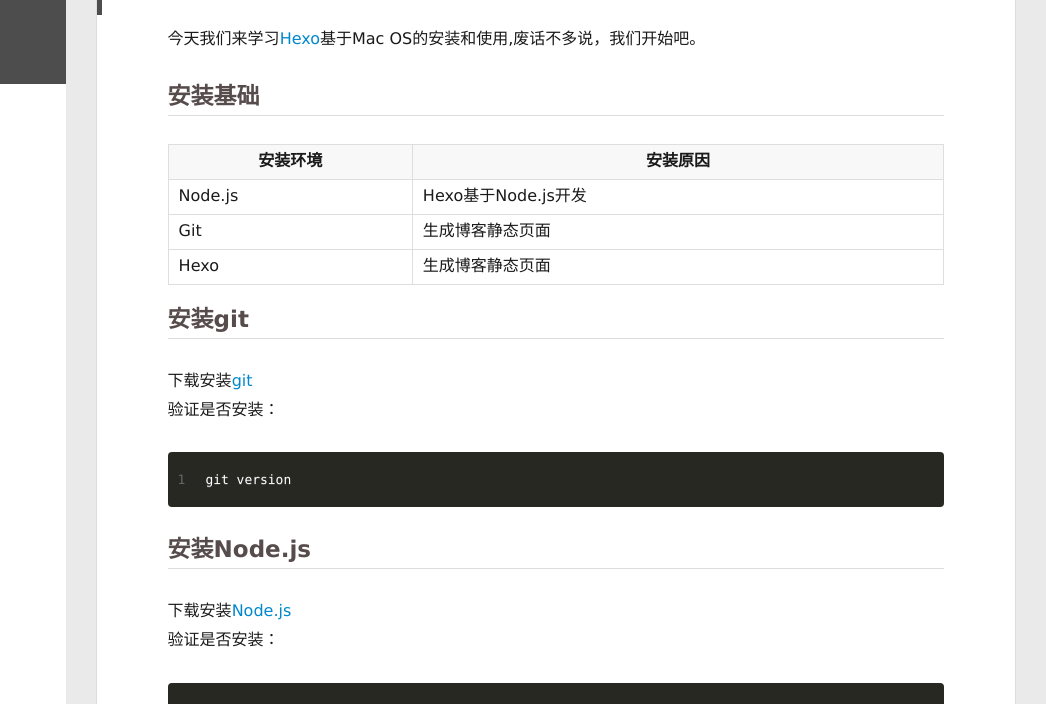
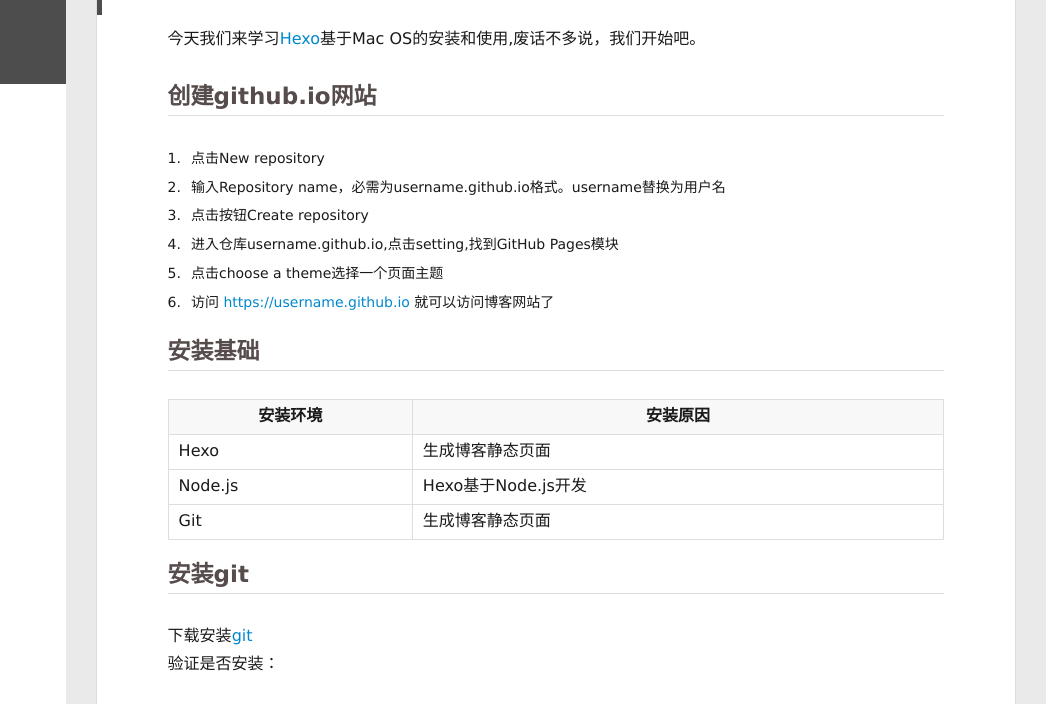
Before and after one commit to meirongna/meirongna.github.io, a plain HTML site: page 2019/03/11/Hexo部署github博客/index.html in a window 1280 px wide. Shown: the part 96-800 px from the top of the page, 234-1280 px from the left. Drawn offline with Linux system fonts and the light colour scheme; no server answers.

Commit message:
Site updated: 2019-03-11 20:56:51

```diff
--- a/2019/03/11/Hexo部署github博客/index.html
+++ b/2019/03/11/Hexo部署github博客/index.html
@@ -8,17 +8,17 @@
   <link rel="dns-prefetch" href="http://yoursite.com">
   <title>Hexo部署github博客 | Rongna Mei</title>
   <meta name="viewport" content="width=device-width, initial-scale=1, maximum-scale=1">
-  <meta name="description" content="今天我们来学习Hexo基于Mac OS的安装和使用,废话不多说，我们开始吧。 安装基础   安装环境 安装原因      Node.js Hexo基于Node.js开发    Git 生成博客静态页面    Hexo 生成博客静态页面     安装git下载安装git验证是否安装：1git version 安装Node.js下载安装Node.js验证是否安装：1node -v 安装Hexo安装命令">
+  <meta name="description" content="今天我们来学习Hexo基于Mac OS的安装和使用,废话不多说，我们开始吧。 创建github.io网站 点击New repository 输入Repository name，必需为username.github.io格式。username替换为用户名 点击按钮Create repository 进入仓库username.github.io,点击setting,找到GitHub Pages模块 点">
 <meta property="og:type" content="article">
 <meta property="og:title" content="Hexo部署github博客">
 <meta property="og:url" content="http://yoursite.com/2019/03/11/Hexo部署github博客/index.html">
 <meta property="og:site_name" content="Rongna Mei">
-<meta property="og:description" content="今天我们来学习Hexo基于Mac OS的安装和使用,废话不多说，我们开始吧。 安装基础   安装环境 安装原因      Node.js Hexo基于Node.js开发    Git 生成博客静态页面    Hexo 生成博客静态页面     安装git下载安装git验证是否安装：1git version 安装Node.js下载安装Node.js验证是否安装：1node -v 安装Hexo安装命令">
+<meta property="og:description" content="今天我们来学习Hexo基于Mac OS的安装和使用,废话不多说，我们开始吧。 创建github.io网站 点击New repository 输入Repository name，必需为username.github.io格式。username替换为用户名 点击按钮Create repository 进入仓库username.github.io,点击setting,找到GitHub Pages模块 点">
 <meta property="og:locale" content="default">
-<meta property="og:updated_time" content="2019-03-11T12:41:11.131Z">
+<meta property="og:updated_time" content="2019-03-11T12:52:11.239Z">
 <meta name="twitter:card" content="summary">
 <meta name="twitter:title" content="Hexo部署github博客">
-<meta name="twitter:description" content="今天我们来学习Hexo基于Mac OS的安装和使用,废话不多说，我们开始吧。 安装基础   安装环境 安装原因      Node.js Hexo基于Node.js开发    Git 生成博客静态页面    Hexo 生成博客静态页面     安装git下载安装git验证是否安装：1git version 安装Node.js下载安装Node.js验证是否安装：1node -v 安装Hexo安装命令">
+<meta name="twitter:description" content="今天我们来学习Hexo基于Mac OS的安装和使用,废话不多说，我们开始吧。 创建github.io网站 点击New repository 输入Repository name，必需为username.github.io格式。username替换为用户名 点击按钮Create repository 进入仓库username.github.io,点击setting,找到GitHub Pages模块 点">
 
     <link rel="alternative" href="/atom.xml" title="Rongna Mei" type="application/atom+xml">
 
@@ -59,7 +59,7 @@
 
 				<li><a href="/">主页</a></li>
 
-				<li><a href="/tags/随笔/">随笔</a></li>
+				<li><a href="/https:/meirongna.github.io">随笔</a></li>
 
 			</ul>
 		</nav>
@@ -139,7 +139,7 @@
 
 					<li style="width: 50%"><a href="/">主页</a></li>
 
-					<li style="width: 50%"><a href="/tags/随笔/">随笔</a></li>
+					<li style="width: 50%"><a href="/https:/meirongna.github.io">随笔</a></li>
 
 				</ul>
 			</nav>
@@ -175,6 +175,14 @@
     <div class="article-entry" itemprop="articleBody">
 
         <p>今天我们来学习<a href="https://hexo.io/" target="_blank" rel="noopener">Hexo</a>基于Mac OS的安装和使用,废话不多说，我们开始吧。</p>
+<h2 id="创建github-io网站"><a href="#创建github-io网站" class="headerlink" title="创建github.io网站"></a>创建github.io网站</h2><ol>
+<li>点击New repository</li>
+<li>输入Repository name，必需为username.github.io格式。username替换为用户名</li>
+<li>点击按钮Create repository</li>
+<li>进入仓库username.github.io,点击setting,找到GitHub Pages模块</li>
+<li>点击choose a theme选择一个页面主题</li>
+<li>访问 <a href="https://username.github.io" target="_blank" rel="noopener">https://username.github.io</a> 就可以访问博客网站了</li>
+</ol>
 <h2 id="安装基础"><a href="#安装基础" class="headerlink" title="安装基础"></a>安装基础</h2><table>
 <thead>
 <tr>
@@ -184,16 +192,16 @@
 </thead>
 <tbody>
 <tr>
+<td>Hexo</td>
+<td>生成博客静态页面 </td>
+</tr>
+<tr>
 <td>Node.js</td>
 <td>Hexo基于Node.js开发 </td>
 </tr>
 <tr>
 <td>Git</td>
-<td>生成博客静态页面 </td>
-</tr>
-<tr>
-<td>Hexo</td>
-<td>生成博客静态页面 </td>
+<td>生成博客静态页面</td>
 </tr>
 </tbody>
 </table>
```
Also changed, not shown: 2019/03/11/hello-world/index.html (+2 -2 lines), archives/2019/03/index.html (+2 -2 lines), archives/2019/index.html (+2 -2 lines), archives/index.html (+2 -2 lines), index.html (+15 -7 lines).
